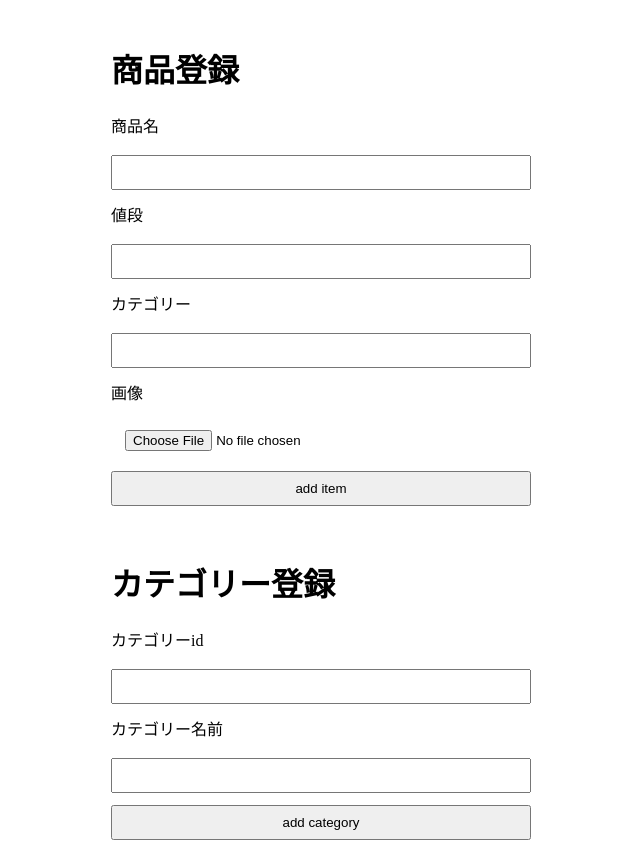
After one commit to Rudeus29/RestaurantSystem-Trial-, a PHP site: page /additem.php in a window 1280 px wide. The commit adds this page. Shown: the whole page, without its empty margins (319-959 px from the left). Run offline with PHP 8.4, Linux system fonts and the light colour scheme.

Commit message:
add new menu and category

```diff
--- /dev/null
+++ b/additem.css
@@ -0,0 +1,31 @@
+.form-container{
+    max-width: 420px;   /* pick what looks good */
+    margin: 0 auto;     /* center it */
+    padding: 16px;
+  }
+
+  .form-container input,
+  .form-container button{
+    box-sizing: border-box;
+    width: fit-content;
+    align-self: flex-start;  /* keep it left */
+    padding: 8px 14px;
+  }
+
+  .form-container form{
+    display: flex;
+    flex-direction: column;
+    gap: 12px;
+  }
+
+  .form-container label{
+    display: block;      /* <- key */
+    margin-bottom: 6px;  /* space before input */
+  }
+
+  .form-container input,
+  .form-container button{
+    display: block;      /* <- also helps */
+    width: 100%;
+    box-sizing: border-box;
+  }
--- /dev/null
+++ b/additem.php
@@ -0,0 +1,44 @@
+<!DOCTYPE html>
+<html lang="ja">
+
+<head>
+    <meta charset="UTF-8">
+    <title>
+        商品追加
+    </title>
+    <link rel="stylesheet" href="./additem.css">
+</head>
+
+<body>
+    <div class="form-container">
+        <h1>商品登録</h1>
+        <form action="addlogic.php" method="post" enctype="multipart/form-data">
+            <label for="name">商品名</label>
+            <input type="text" name="name" id="name" maxlength="32" required>
+
+            <label for="price">値段</label>
+            <input type="number" name="price" id="price" required></textarea>
+
+            <label for="category">カテゴリー</label>
+            <input type="number" name="category" id="category" required>
+
+            <label for="postFile">画像</label>
+            <input type="file" name="postFile" id="postFile" accept=".jpg, image/jpeg" required>
+
+            <button type="submit">add item</button>
+        </form>
+    </div>
+    <div class="form-container">
+        <h1>カテゴリー登録</h1>
+        <form action="addlogic2.php" method="post" enctype="multipart/form-data">
+            <label for="categoryId">カテゴリーid</label>
+            <input type="number" name="categoryId" id="categoryId" required>
+            <label for="categoryName">カテゴリー名前</label>
+            <input type="text" name="categoryName" id="categoryName" required></textarea>
+
+            <button type="submit">add category</button>
+        </form>
+    </div>
+</body>
+
+</html>
--- a/management.php
+++ b/management.php
@@ -40,6 +40,10 @@ $orders = $stmt->fetchAll(PDO::FETCH_ASSOC);
             <form action="reset_db.php" method="POST" onsubmit="return confirm('sOrderテーブル、sManagementテーブルをTRUNCATEしてリセットします。本当によろしいですか？');" style="display: inline;">
                 <button type="submit" class="btn btn-red" style="font-size: 0.9em; padding: 5px 10px;">初期状態にリセット</button>
             </form>
+        <div class="container">
+        <a href="additem.php" class="btn brand">
+        <button>商品を追加する</button>
+        </a>
         </div>
     </div>
 
--- a/orderBBQ.php
+++ b/orderBBQ.php
@@ -20,7 +20,7 @@ foreach ($items as $item) {
     $name = (string)$item['name'];
     $id = (int)$item["id"];
     $qty = $_SESSION['cart'][$id]['amount'] ?? 0;
-    $filename = $name . "jpg";
+    $filename = $name . ".jpg";
     echo '<section>';
     echo '<img src="./upfiles/' . $filename . '" alt="">';
     echo '<div>';
--- a/orderChinese.php
+++ b/orderChinese.php
@@ -20,7 +20,7 @@ foreach ($items as $item) {
     $name = (string)$item['name'];
     $id = (int)$item["id"];
     $qty = $_SESSION['cart'][$id]['amount'] ?? 0;
-    $filename = $name . "jpg";
+    $filename = $name . ".jpg";
     echo '<section>';
     echo '<img src="./upfiles/' . $filename . '" alt="">';
     echo '<div>';
--- a/orderDessert.php
+++ b/orderDessert.php
@@ -20,7 +20,7 @@ foreach ($items as $item) {
     $name = (string)$item['name'];
     $id = (int)$item["id"];
     $qty = $_SESSION['cart'][$id]['amount'] ?? 0;
-    $filename = $name . "jpg";
+    $filename = $name . ".jpg";
     echo '<section>';
     echo '<img src="./upfiles/' . $filename . '" alt="">';
     echo '<div>';
--- a/orderDrinks.php
+++ b/orderDrinks.php
@@ -20,7 +20,7 @@ foreach ($items as $item) {
     $name = (string)$item['name'];
     $id = (int)$item["id"];
     $qty = $_SESSION['cart'][$id]['amount'] ?? 0;
-    $filename = $name . "jpg";
+    $filename = $name . ".jpg";
     echo '<section>';
     echo '<img src="./upfiles/' . $filename . '" alt="">';
     echo '<div>';
--- a/orderSpecials.php
+++ b/orderSpecials.php
@@ -20,7 +20,7 @@ foreach ($items as $item) {
     $name = (string)$item['name'];
     $id = (int)$item["id"];
     $qty = $_SESSION['cart'][$id]['amount'] ?? 0;
-    $filename = $name . "jpg";
+    $filename = $name . ".jpg";
     echo '<section>';
     echo '<img src="./upfiles/' . $filename . '" alt="">';
     echo '<div>';
--- a/orderThai.php
+++ b/orderThai.php
@@ -20,7 +20,7 @@ foreach ($items as $item) {
     $name = (string)$item['name'];
     $id = (int)$item["id"];
     $qty = $_SESSION['cart'][$id]['amount'] ?? 0;
-    $filename = $name . "jpg";
+    $filename = $name . ".jpg";
     echo '<section>';
     echo '<img src="./upfiles/' . $filename . '" alt="">';
     echo '<div>';
```
Also changed, not shown: addlogic.php (added, +53 -0 lines), addlogic2.php (added, +18 -0 lines), index.php (+36 -1 lines), upfiles/braised pork.jpg (added).
